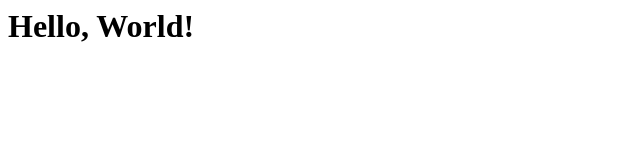
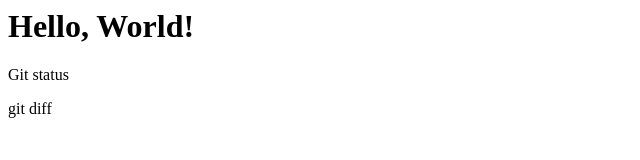
Before and after one commit to onlyisnotlonely/git_tutorial, a plain HTML site: page index.html in a window 1280 px wide. Shown: the whole page, without its empty margins (0-640 px from the left). Drawn offline with Linux system fonts and the light colour scheme.

Commit message:
git diffを追記

```diff
--- a/index.html
+++ b/index.html
@@ -1 +1,3 @@
 <h1>Hello, World!</h1>
+<p>Git status</p>
+<p>git diff</p>
```
